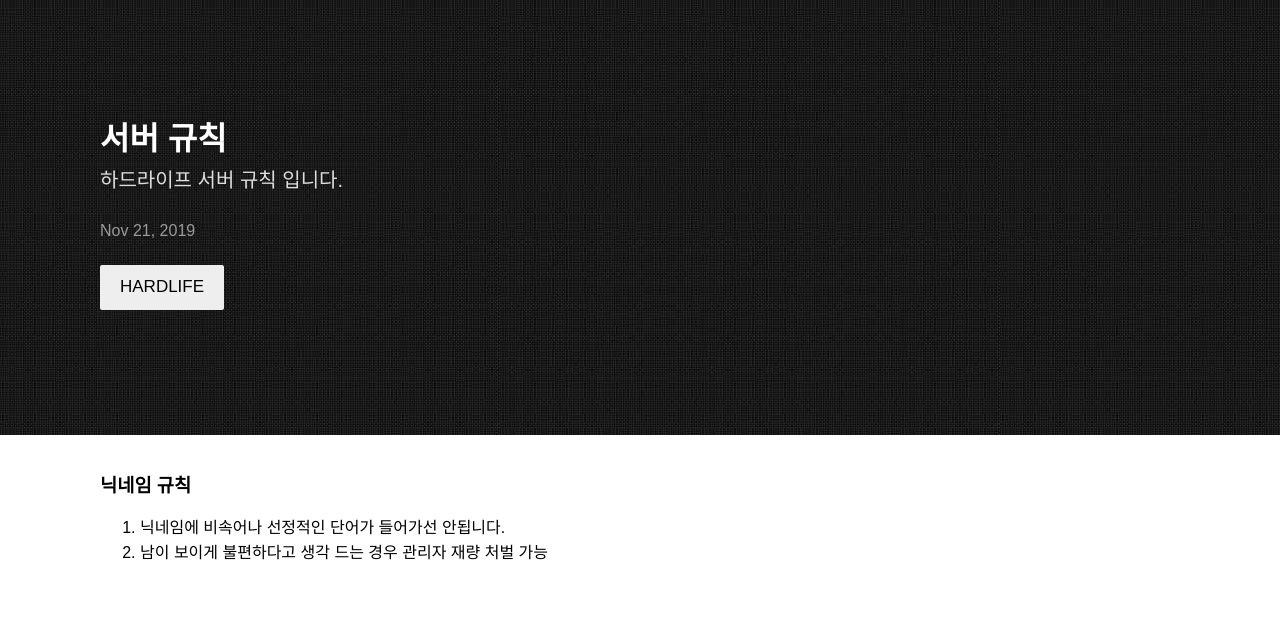
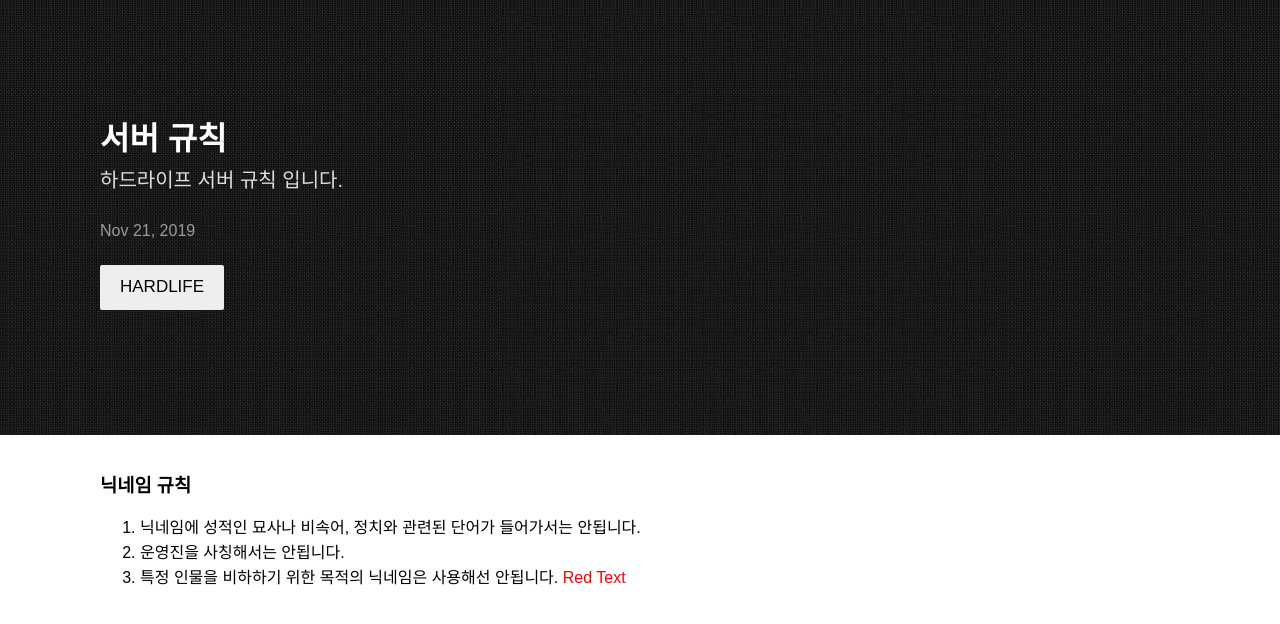
Before and after one commit to dueilee0/dueilee0.github.io, a Jekyll site: the page built from _posts/2019-11-21-서버-규칙.markdown, in a window 1280 px wide. Shown: the top 624 px of the page. Built offline with Jekyll 4.4.1, drawn with Linux system fonts in a browser that asks for light colours; some web fonts are replaced.

Commit message:
Update 2019-11-21-서버-규칙.markdown

```diff
--- a/_posts/2019-11-21-서버-규칙.markdown
+++ b/_posts/2019-11-21-서버-규칙.markdown
@@ -6,5 +6,7 @@ date:   2019-11-21 21:03:36
 categories: HARDLIFE
 ---
 ### 닉네임 규칙
-1. 닉네임에 비속어나 선정적인 단어가 들어가선 안됩니다.
-  1. 남이 보이게 불편하다고 생각 드는 경우 관리자 재량 처벌 가능
+1. 닉네임에 성적인 묘사나 비속어, 정치와 관련된 단어가 들어가서는 안됩니다.
+2. 운영진을 사칭해서는 안됩니다.
+3. 특정 인물을 비하하기 위한 목적의 닉네임은 사용해선 안됩니다.
+<span style="color:red">Red Text</span>
```
